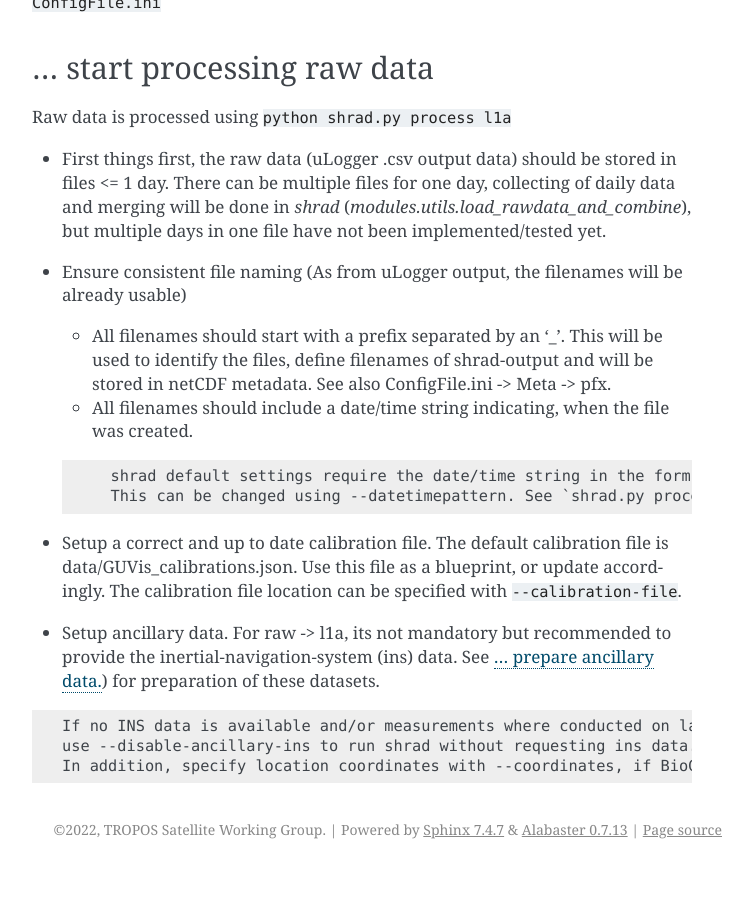
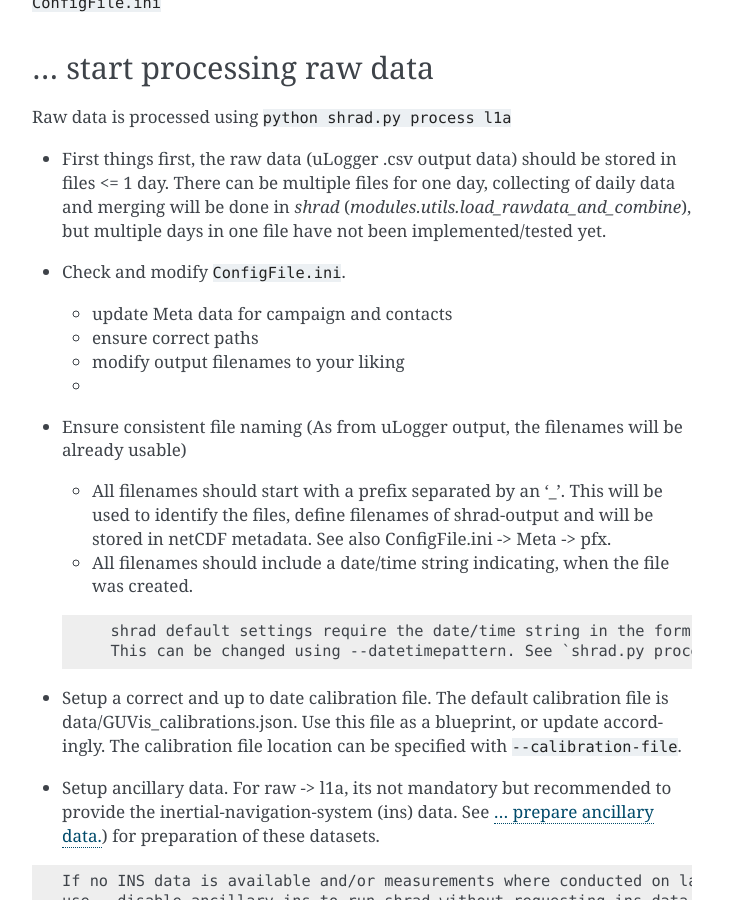
Before and after one commit to jonas-witthuhn/shrad-pro, a Sphinx documentation site: the page built from doc/source/how-to.md, in a window 1280 px wide and 900 px high, scrolled down 1425 px. Shown: the whole window, without its empty margins (388-1140 px from the left). Built offline with Sphinx 7.4.7, drawn with Linux system fonts in a browser that asks for light colours; before the commit the page ends 2294 px from its top, so only the background shows below that.

Commit message:
howto process rawdata

```diff
--- a/doc/source/how-to.md
+++ b/doc/source/how-to.md
@@ -64,6 +64,11 @@ Raw data is processed using `python shrad.py process l1a`
 * First things first, the raw data (uLogger .csv output data) should be stored in files <= 1 day. There can be multiple files for one day, collecting of daily data and merging will be done in
    *shrad*
 (*modules.utils.load_rawdata_and_combine*), but multiple days in one file have not been implemented/tested yet.
+* Check and modify `ConfigFile.ini`.
+  * update Meta data for campaign and contacts
+  * ensure correct paths
+  * modify output filenames to your liking
+  *
 * Ensure consistent file naming (As from uLogger output, the filenames will be already usable)
   * All filenames should start with a prefix separated by an '_'. This will be used to identify the files, define filenames of shrad-output and will be stored in netCDF metadata. See also
     ConfigFile.ini -> Meta -> pfx.
```
Also changed, not shown: 1 other file.
